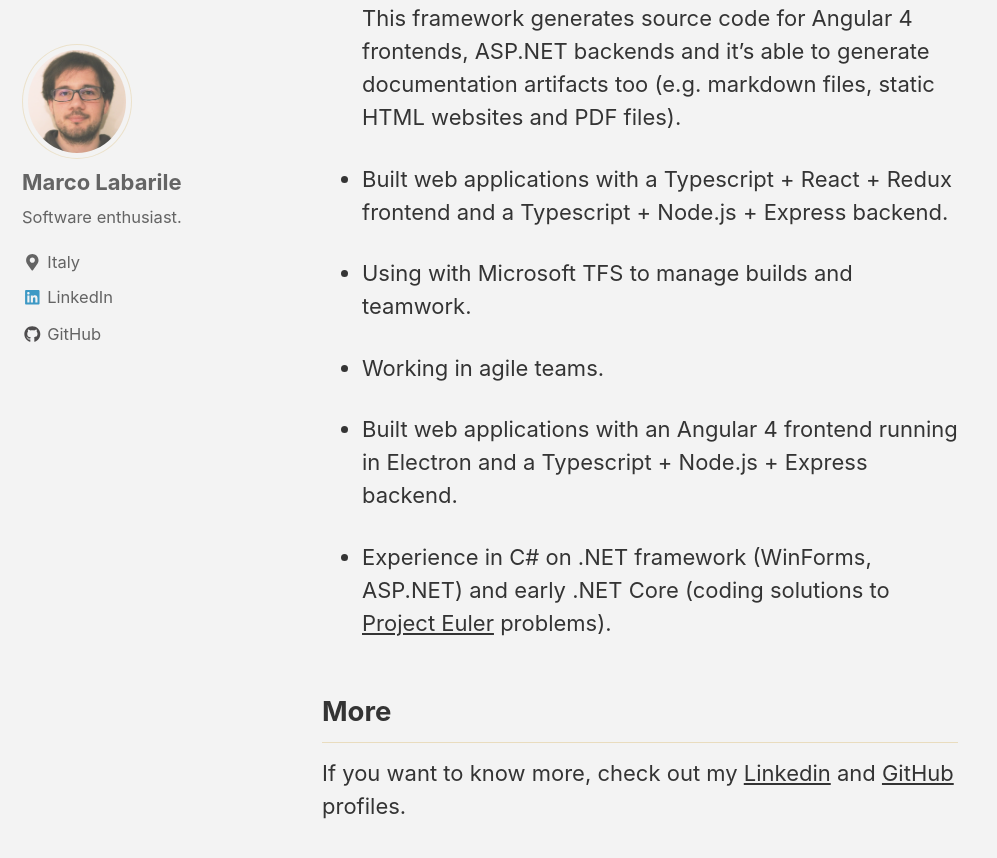
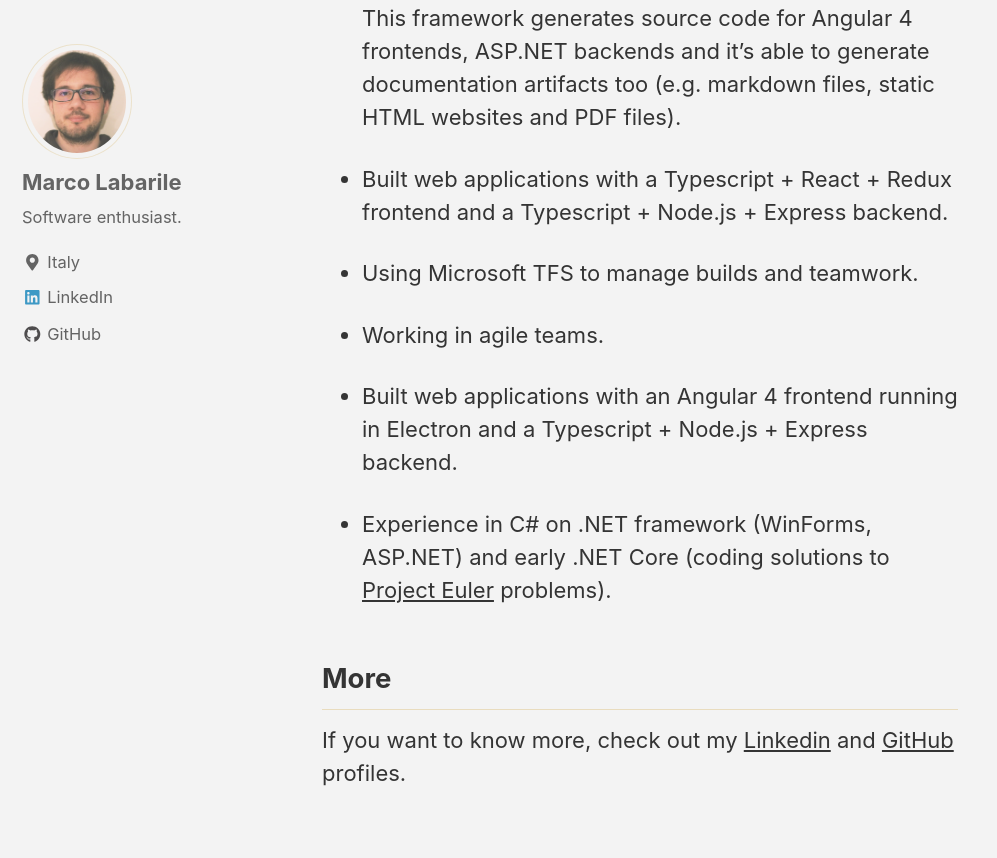
Before and after one commit to labarilem/labarilem.github.io, a Jekyll site: the page built from _pages/about.md, in a window 1280 px wide and 900 px high, scrolled down 1477 px. Shown: the top 858 px of the window, without its empty margins (0-997 px from the left). Built offline with Jekyll 4.4.1, drawn with Linux system fonts in a browser that asks for light colours; nearby versions of some CDN libraries; emoji names are drawn with the system emoji font.

Commit message:
fixed typo

```diff
--- a/_pages/about.md
+++ b/_pages/about.md
@@ -31,7 +31,7 @@
 
 - Built web applications with a Typescript + React + Redux frontend and a Typescript + Node.js + Express backend.
 
-- Using with Microsoft TFS to manage builds and teamwork.
+- Using Microsoft TFS to manage builds and teamwork.
 
 - Working in agile teams.
 
```
